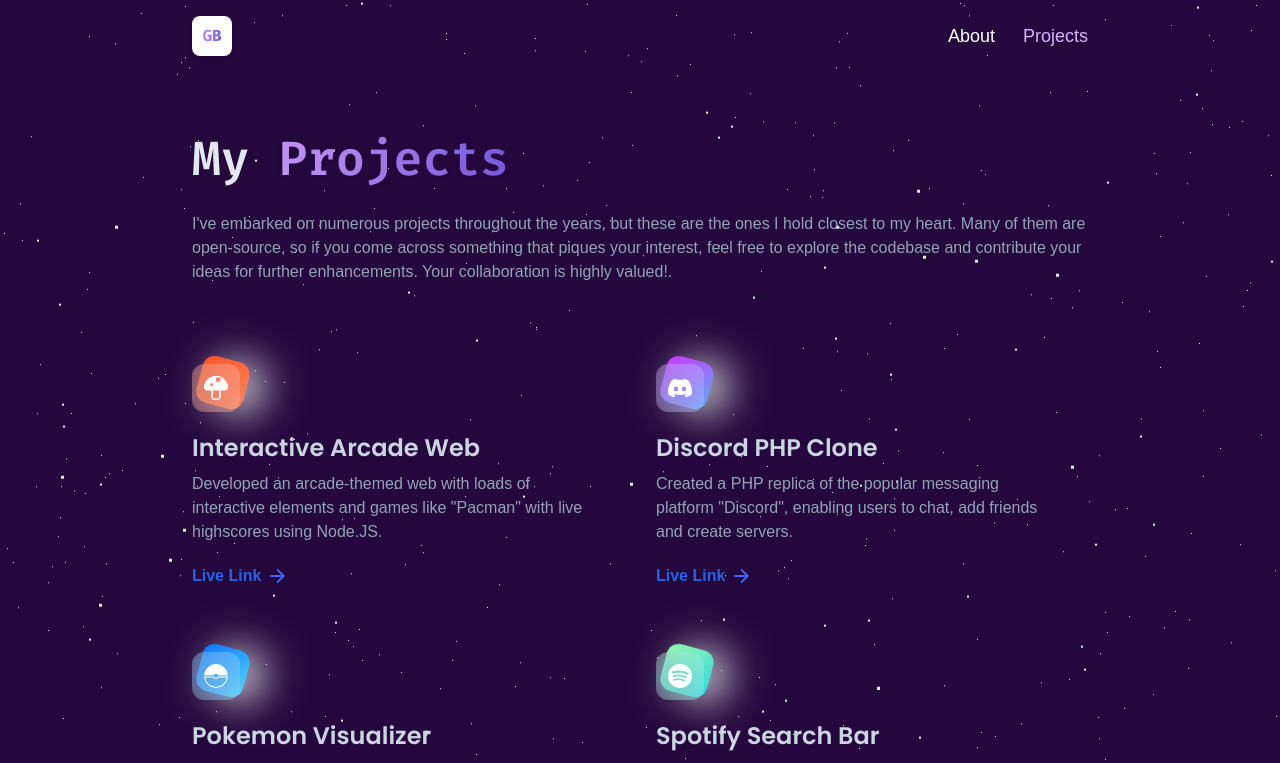
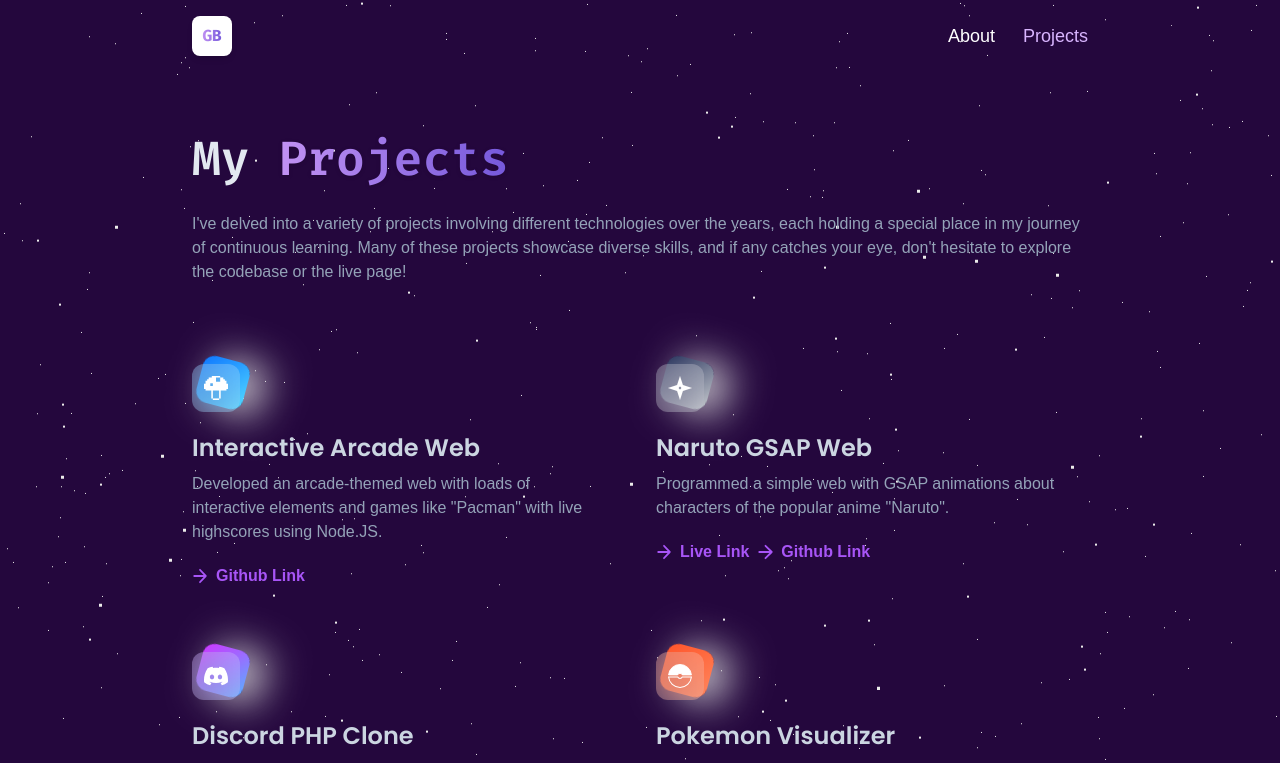
Before and after one commit to guilleixy/spaceportfolio, a React (Vite) app: page /projects in a window 1280 px wide. Shown: the top 763 px of the page. Built offline with nearby package versions, Linux system fonts and the light colour scheme; a web font is replaced by a local one.

Commit message:
Add files via upload

```diff
--- a/src/components/Footer.jsx
+++ b/src/components/Footer.jsx
@@ -7,7 +7,7 @@
         <hr className='border-slate-200 mb-10'/>
         <div className='flex place-content-between items-center flex-wrap '>
             <div>
-                © 2023 <span className="font-semibold">Guillermo Bernal</span>. All rights reserved. Inspired by Adrian Hadjin.
+                © 2023 <span className="font-semibold">Guillermo Bernal</span>. All rights reserved.
             </div>
             <div className='flex items-center'>
                 <Link to="https://github.com/guilleixy" target='_blank' rel='noopener noreferrer' className='mx-4'>
--- a/src/components/HomeInfo.jsx
+++ b/src/components/HomeInfo.jsx
@@ -12,28 +12,28 @@
 const renderContent = {
     1: (
         <h1 className='sm:text-xl sm:leading-snug text-center neo-brutalism-blue py-4 px-8 text-white mx-5'>
-            Hi, I am <span className='font-semibold'>Guillermo</span>
+            Hi, I am <span className='font-semibold'>Guillermo</span>🙂
             <br />
-            A Full Stack Developer from Spain.
+            A Full Stack Developer based in Spain.
         </h1>
     ),
     2: (
         <InfoBox
-            text="Worked with many companies and picked up many skills along the way"
+            text="I have undergone numerous courses, acquiring a diverse set of skills and knowledge throughout my learning journey"
             link="/about"
-            btnText="Learn more"
+            btnText="Explore My Skills"
         />
     ),
     3: (
         <InfoBox
-            text="Led multiple projects to success over the years. Curious about impact?"
+            text="I have initiated and completed numerous projects, consistently expanding my knowledge and skills through hands-on experience."
             link="/projects"
             btnText="Visit my portfolio"
         />
     ),
     4: (
         <InfoBox
-            text="Need a project done or looking for a dev? I'm just a few keystrokes away"
+            text="If you want to create an unique online experience, reach me out!"
             link="/contact"
             btnText="Let's talk"
         />
--- a/src/constants/index.js
+++ b/src/constants/index.js
@@ -3,7 +3,7 @@
     pokeball,
     contact,
     css,
-    music,
+    ninja,
     express,
     git,
     github,
@@ -193,44 +193,47 @@
 export const projects = [
     {
         iconUrl: arcade,
-        theme: 'btn-back-red',
+        theme: 'btn-back-blue',
         name: 'Interactive Arcade Web',
         description: 'Developed an arcade-themed web with loads of interactive elements and games like "Pacman" with live highscores using Node.JS.',
-        link: 'https://github.com/adrianhajdin/pricewise',
+        githublink: 'https://github.com/guilleixy/arcade-level-2',
+    },
+    {
+        iconUrl: ninja,
+        theme: 'btn-back-black',
+        name: 'Naruto GSAP Web',
+        description: 'Programmed a simple web with GSAP animations about characters of the popular anime "Naruto".',
+        githublink: 'https://github.com/guilleixy/naruto-gsap',
+        livelink: 'https://guilleixy.github.io/naruto-gsap/',
     },
     {
         iconUrl: discord,
         theme: 'btn-back-pink',
         name: 'Discord PHP Clone',
         description: 'Created a PHP replica of the popular messaging platform "Discord", enabling users to chat, add friends and create servers.',
-        link: 'https://github.com/adrianhajdin/threads',
+        githublink: 'https://github.com/guilleixy/discord',
     },
     {
         iconUrl: pokeball,
-        theme: 'btn-back-blue',
+        theme: 'btn-back-red',
         name: 'Pokemon Visualizer',
-        description: 'Simple Web App with Three.js and React designed to interanct with 3D models of several Pokemon.',
-        link: 'https://github.com/adrianhajdin/project_next13_car_showcase',
+        description: 'Simple Web App with Three.js and React designed to interanct with 3D models of Pokemon.',
+        githublink: 'https://github.com/guilleixy/feraligatr',
+        livelink: 'https://guilleixy.github.io/feraligatrhtml/',
     },
     {
         iconUrl: spotify,
         theme: 'btn-back-green',
         name: 'Spotify Search Bar',
         description: 'Built a React application using the Spotify API for searching songs and artists and displaying information about them.',
-        link: 'https://github.com/adrianhajdin/social_media_app',
+        githublink: '',
     },
-    {
-        iconUrl: music,
-        theme: 'btn-back-black',
-        name: 'Rock Band Web',
-        description: 'Designed and programmed a simple web in plain HTML with CSS and Javascript for a Rock Band.',
-        link: 'https://github.com/adrianhajdin/projects_realestate',
-    },
+
     {
         iconUrl: summiz,
         theme: 'btn-back-yellow',
         name: 'AI Vision Aid App',
         description: 'App that uses object detection AI and ChatGPT to help people with vision disabilities interact and recognize the enviroment.',
-        link: 'https://github.com/adrianhajdin/project_ai_summarizer',
+        githublink: '',
     }
 ];
--- a/src/pages/Contact.jsx
+++ b/src/pages/Contact.jsx
@@ -58,10 +58,11 @@
     if(window.innerWidth < 768){
       screenPosition = [-0.5, -1.5, 0];
     }else{
-      screenPosition = [1.5, -1.8, 0];
+      screenPosition = [0.5, -1.8, 0];
     }
     return [screenPosition]
   }
+
 
   const [foxPosition] = adjustFoxForScreenSize();
 
--- a/src/pages/Home.jsx
+++ b/src/pages/Home.jsx
@@ -9,14 +9,12 @@
 import Bird from '../models/Bird';
 import Plane from '../models/Plane';
 
-import sakura from '../assets/sakura.mp3';
-import { soundon, soundoff } from '../assets/icons';
 
 const Home = () => {
 
-  const audioRef = useRef(new Audio(sakura));
-  audioRef.current.volume = 0.2;
-  audioRef.current.loop = true;
+  // const audioRef = useRef(new Audio(sakura));
+  // audioRef.current.volume = 0.2;
+  // audioRef.current.loop = true;
 
   const [isRotating, setIsRotating] = useState(false)
 
@@ -24,20 +22,20 @@
 
   const [isPlayingMusic, setIsPlayingMusic] = useState(false)
 
-  useEffect(() => {
-    if(isPlayingMusic){
-      audioRef.current.play();
-    }else {
-      audioRef.current.pause();
-    }
-  }, [isPlayingMusic])
+  // useEffect(() => {
+  //   if(isPlayingMusic){
+  //     audioRef.current.play();
+  //   }else {
+  //     audioRef.current.pause();
+  //   }
+  // }, [isPlayingMusic])
 
   const adjustIslandForScreenSize = () =>{
     let screenScale = null;
     let screenPosition = [0, -4.5, -43];
     let rotation = [0.1, 4.75, 0.3];
     if(window.innerWidth < 768){
-      screenScale = [0.9, 0.9, 0.9];
+      screenScale = [0.125, 0.125, 0.125];
     }else{
       screenScale = [0.25, 0.25, 0.25];
     }
--- a/src/pages/Projects.jsx
+++ b/src/pages/Projects.jsx
@@ -13,7 +13,7 @@
     <section className='max-container z-index-1'>
       <h1 className='head-text'>My <RandomText text={'Projects'}/> </h1>
       <div className='mt-5 flex flex-col gap-3 text-slate-400'>
-        <p>I've embarked on numerous projects throughout the years, but these are the ones I hold closest to my heart. Many of them are open-source, so if you come across something that piques your interest, feel free to explore the codebase and contribute your ideas for further enhancements. Your collaboration is highly valued!.</p>
+        <p>I've delved into a variety of projects involving different technologies over the years, each holding a special place in my journey of continuous learning. Many of these projects showcase diverse skills, and if any catches your eye, don't hesitate to explore the codebase or the live page!</p>
       </div>
       <div className='flex flex-wrap my-20 gap-16'>
          {projects.map((project)=>(
@@ -28,8 +28,14 @@
               <h4 className='text-2xl font-poppins font-semibold text-slate-300'>{project.name}</h4>
               <p className='mt-2 text-slate-400'>{project.description}</p>
               <div className='mt-5 flex items-center gap-2 font-fira'>
-                <Link to={project.link} target='_blank' rel='noopener noreferrer' className='font-semibold text-blue-600'>Live Link</Link>
+                {project.livelink && (
+                    <>
+                      <img src={arrow} alt="arrow" className='w-4 h-4 object-contain'/>
+                      <Link to={project.livelink} target='_blank' rel='noopener noreferrer' className='font-semibold text-purple-500'>Live Link</Link>
+                    </>
+                  )}
                 <img src={arrow} alt="arrow" className='w-4 h-4 object-contain'/>
+                <Link to={project.githublink} target='_blank' rel='noopener noreferrer' className='font-semibold text-purple-500'>Github Link</Link>
               </div>
             </div>
           </div>
```
Also changed, not shown: src/assets/icons/index.js (+3 -6 lines), src/assets/icons/arrow.svg, src/assets/icons/ninja.svg (added).
